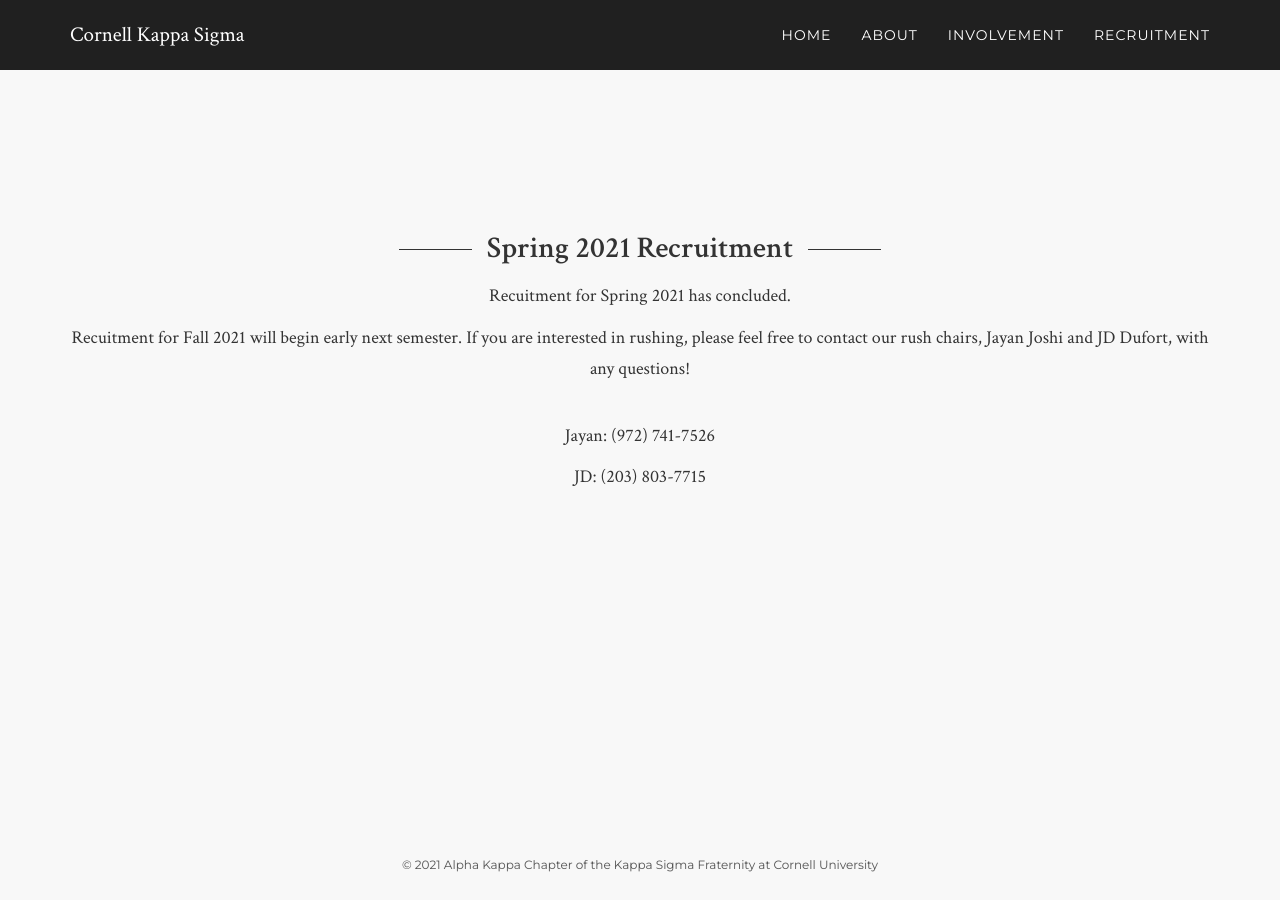
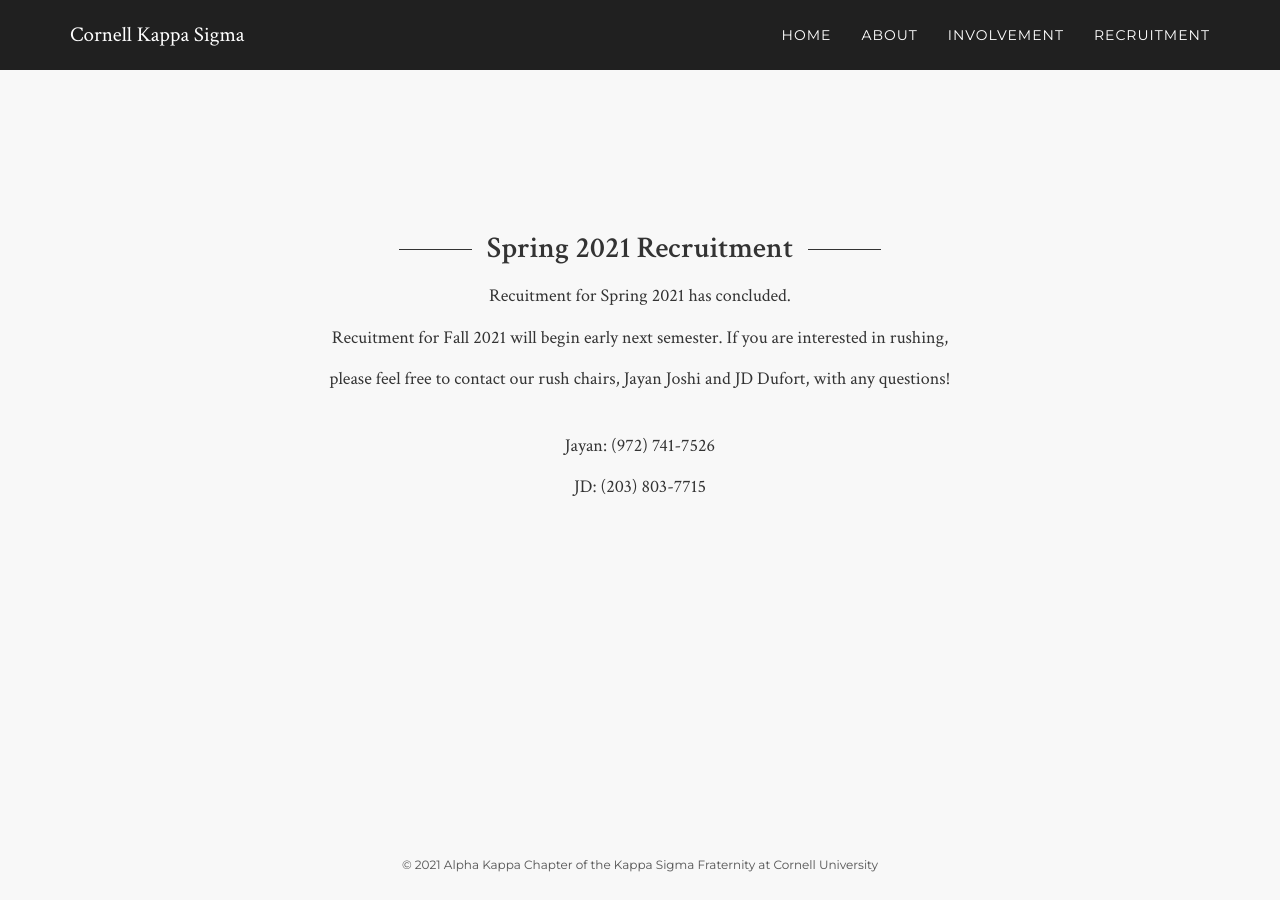
Before and after one commit to pjochillin/cornellkappasigma, a Jekyll site: the page built from recruitment/index.html, in a window 1280 px wide. Built offline with Jekyll 4.4.1, drawn with Linux system fonts in a browser that asks for light colours; nearby versions of some CDN libraries.

Commit message:
recruitment style

```diff
--- a/recruitment/index.html
+++ b/recruitment/index.html
@@ -8,7 +8,8 @@
 			<h3>Spring 2021 Recruitment</h3>
 			<br>
 			<p style = 'font-size: 18px;'>Recuitment for Spring 2021 has concluded.</p>
-			<p style = 'font-size: 18px;'>Recuitment for Fall 2021 will begin early next semester. If you are interested in rushing, please feel free to contact our rush chairs, Jayan Joshi and JD Dufort, with any questions!</p>
+			<p style = 'font-size: 18px;'>Recuitment for Fall 2021 will begin early next semester. If you are interested in rushing,</p>
+			<p style = 'font-size: 18px;'>please feel free to contact our rush chairs, Jayan Joshi and JD Dufort, with any questions!</p>
 			<br>
 			<p style = 'font-size: 18px;'>Jayan: (972) 741-7526</p>
 			<p style = 'font-size: 18px;'>JD: (203) 803-7715</p>
```
